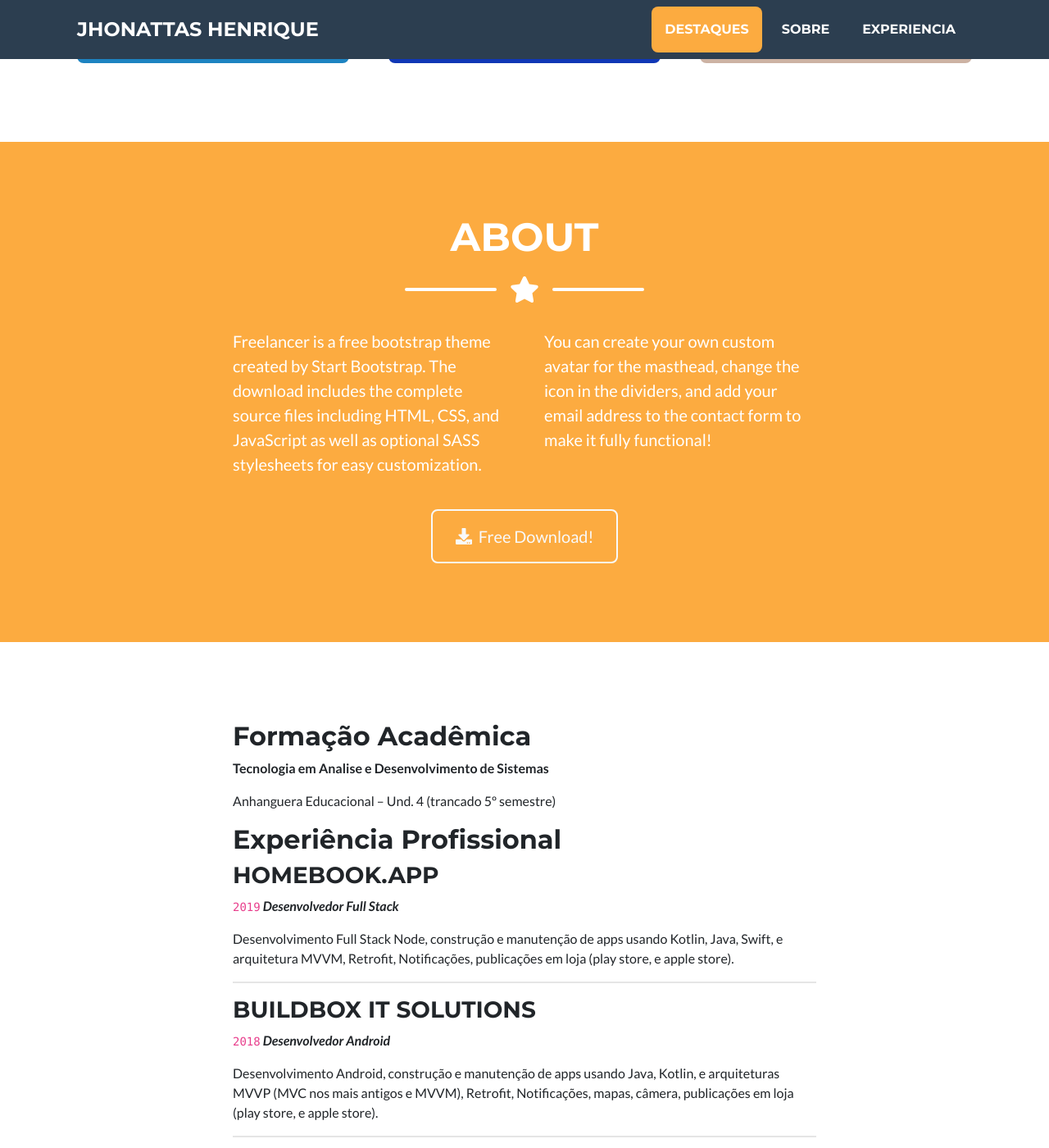
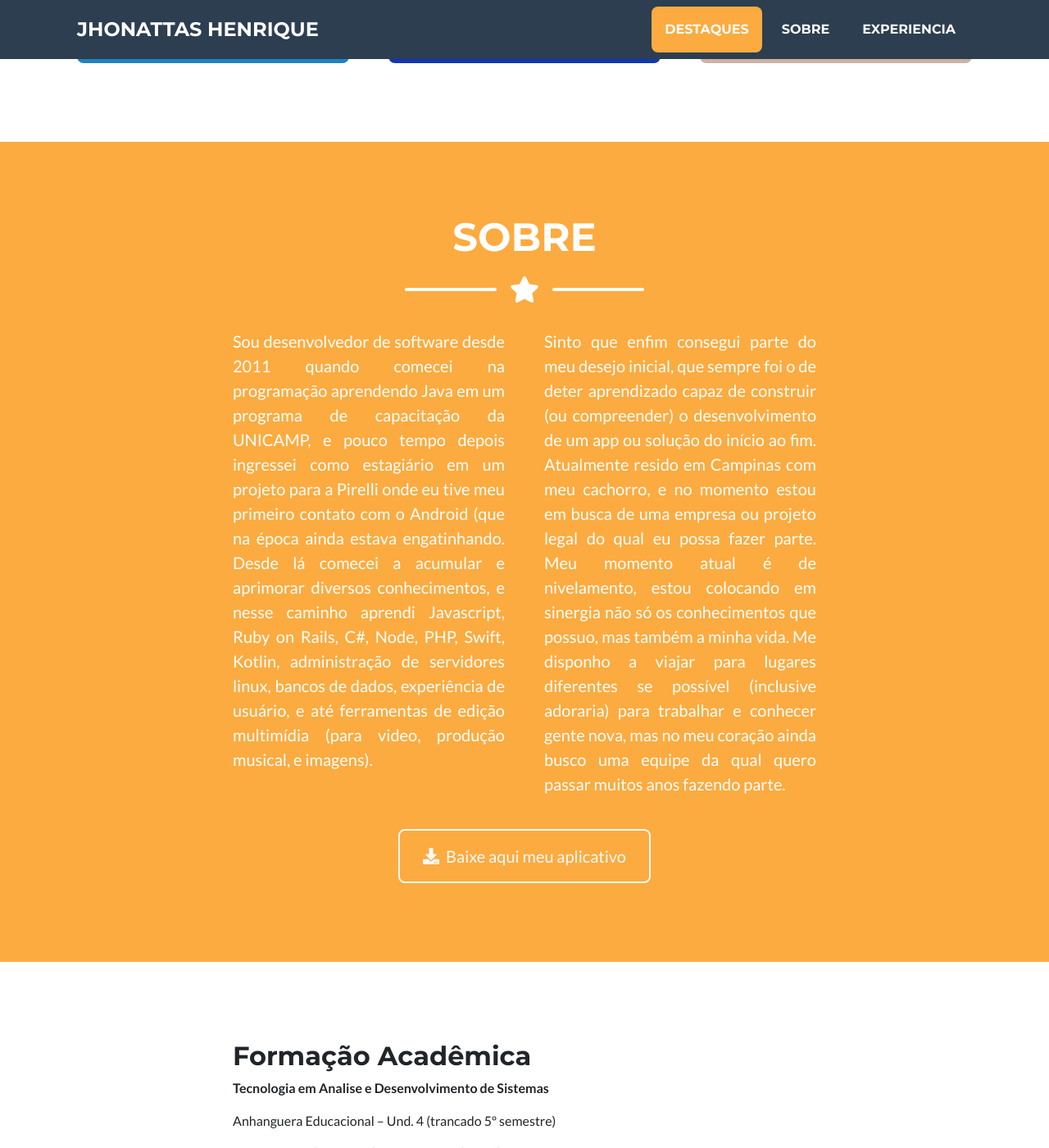
Before and after one commit to jhonattas/markdown-cv, a Jekyll site: the page built from index.md, in a window 1280 px wide and 1400 px high, scrolled down 1447 px. Shown: the whole window at 82% size. Built offline with Jekyll 4.4.1, drawn with Linux system fonts in a browser that asks for light colours; nearby versions of some CDN libraries; some of the changed text lies outside the part shown.

Commit message:
atualiza o texto sobre mim, e tambem o resumo

```diff
--- a/_layouts/web.html
+++ b/_layouts/web.html
@@ -119,7 +119,7 @@
         <section class="page-section bg-primary text-white mb-0" id="sobre">
             <div class="container">
                 <!-- About Section Heading-->
-                <h2 class="page-section-heading text-center text-uppercase text-white">About</h2>
+                <h2 class="page-section-heading text-center text-uppercase text-white">SObre</h2>
                 <!-- Icon Divider-->
                 <div class="divider-custom divider-light">
                     <div class="divider-custom-line"></div>
@@ -128,12 +128,13 @@
                 </div>
                 <!-- About Section Content-->
                 <div class="row">
-                    <div class="col-lg-4 ml-auto"><p class="lead">Freelancer is a free bootstrap theme created by Start Bootstrap. The download includes the complete source files including HTML, CSS, and JavaScript as well as optional SASS stylesheets for easy customization.</p></div>
-                    <div class="col-lg-4 mr-auto"><p class="lead">You can create your own custom avatar for the masthead, change the icon in the dividers, and add your email address to the contact form to make it fully functional!</p></div>
+                    <div class="col-lg-4 ml-auto"><p class="lead" style="text-align: justify;">Sou desenvolvedor de software desde 2011 quando comecei na programação aprendendo Java em um programa de capacitação da UNICAMP, e pouco tempo depois ingressei como estagiário em um projeto para a Pirelli onde eu tive meu primeiro contato com o Android (que na época ainda estava engatinhando. Desde lá comecei a acumular e aprimorar diversos conhecimentos, e nesse caminho aprendi Javascript, Ruby on Rails, C#, Node, PHP, Swift, Kotlin, administração de servidores linux, bancos de dados, experiência de usuário, e até ferramentas de edição multimídia (para video, produção musical, e imagens).</p></div>
+                    <div class="col-lg-4 mr-auto"><p class="lead" style="text-align: justify;"> Sinto que enfim consegui parte do meu desejo inicial, que sempre foi o de deter aprendizado capaz de construir (ou compreender) o desenvolvimento de um app ou solução do início ao fim. Atualmente resido em Campinas com meu cachorro, e no momento estou em busca de uma empresa ou projeto legal do qual eu possa fazer parte. Meu momento atual é de nivelamento, estou colocando em sinergia não só os conhecimentos que possuo, mas também a minha vida. Me disponho a viajar para lugares diferentes se possível (inclusive adoraria) para trabalhar e conhecer gente nova, mas no meu coração ainda busco uma equipe da qual quero passar muitos anos fazendo parte.</p></div>
                 </div>
                 <!-- About Section Button-->
                 <div class="text-center mt-4">
-                    <a class="btn btn-xl btn-outline-light" href="https://startbootstrap.com/themes/freelancer/"><i class="fas fa-download mr-2"></i>Free Download!</a>
+                    <a class="btn btn-xl btn-outline-light" href="#">
+                        <i class="fas fa-download mr-2"></i>Baixe aqui meu aplicativo</a>
                 </div>
             </div>
         </section>
@@ -169,13 +170,13 @@
                     </div>
                     <!-- Footer Social Icons-->
                     <div class="col-lg-4 mb-5 mb-lg-0">
-                        <h4 class="text-uppercase mb-4">Around the Web</h4>
+                        <h4 class="text-uppercase mb-4">Redes Sociais</h4>
                         <a class="btn btn-outline-light btn-social mx-1" href="https://facebook.com/{{ page.facebook }}"><i class="fab fa-fw fa-facebook-f"></i></a><a class="btn btn-outline-light btn-social mx-1" href="https://twitter.com/{{ page.twitter }}"><i class="fab fa-fw fa-twitter"></i></a><a class="btn btn-outline-light btn-social mx-1" href="https://linkedin.com/in/{{ page.linkedin }}"><i class="fab fa-fw fa-linkedin-in"></i></a><a class="btn btn-outline-light btn-social mx-1" href="https://instagram.com/{{ page.instagram }}"><i class="fab fa-fw fa-instagram"></i></a>
                     </div>
                     <!-- Footer About Text-->
                     <div class="col-lg-4">
-                        <h4 class="text-uppercase mb-4">About Freelancer</h4>
-                        <p class="lead mb-0">Freelance is a free to use, MIT licensed Bootstrap theme created by <a href="http://startbootstrap.com">Start Bootstrap</a>.</p>
+                        <h4 class="text-uppercase mb-4">Resuminho</h4>
+                        <p class="lead mb-0">Desenvolvedor profissional, modelo e músico amador. Viciado em música, tecnologia, e livros.</p>
                     </div>
                 </div>
             </div>
```
Also changed, not shown: 1 other file.
